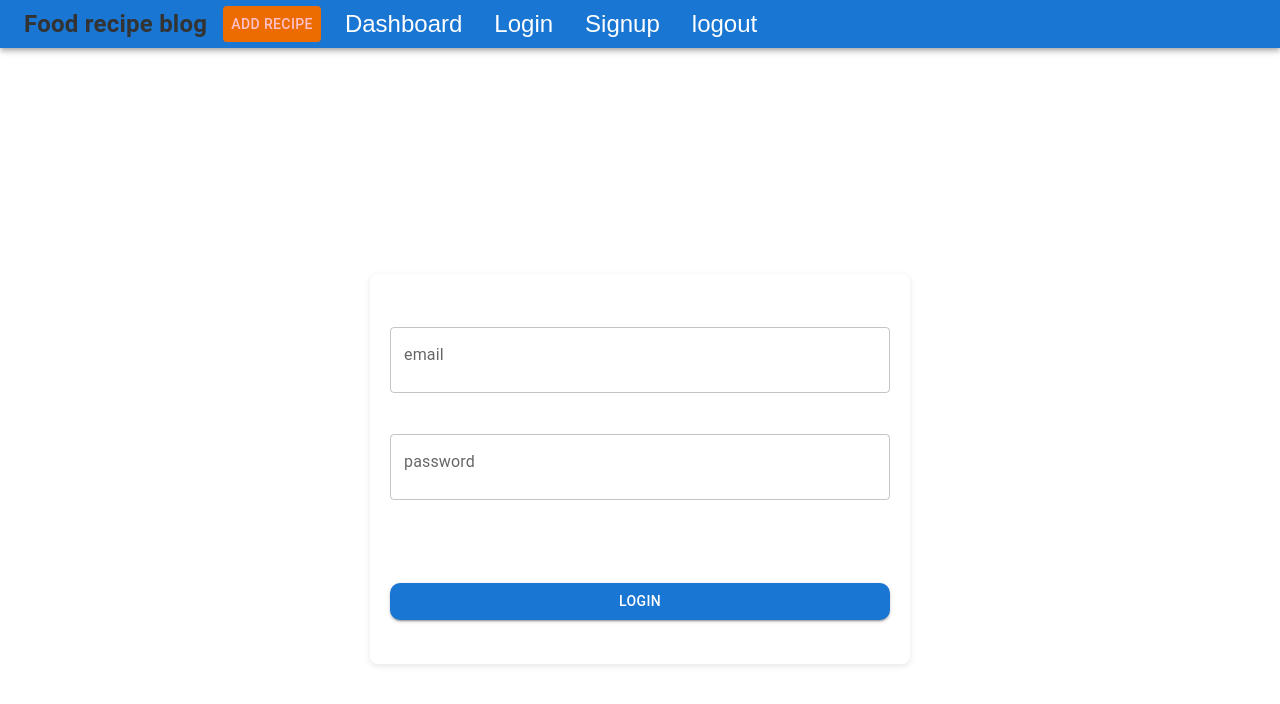
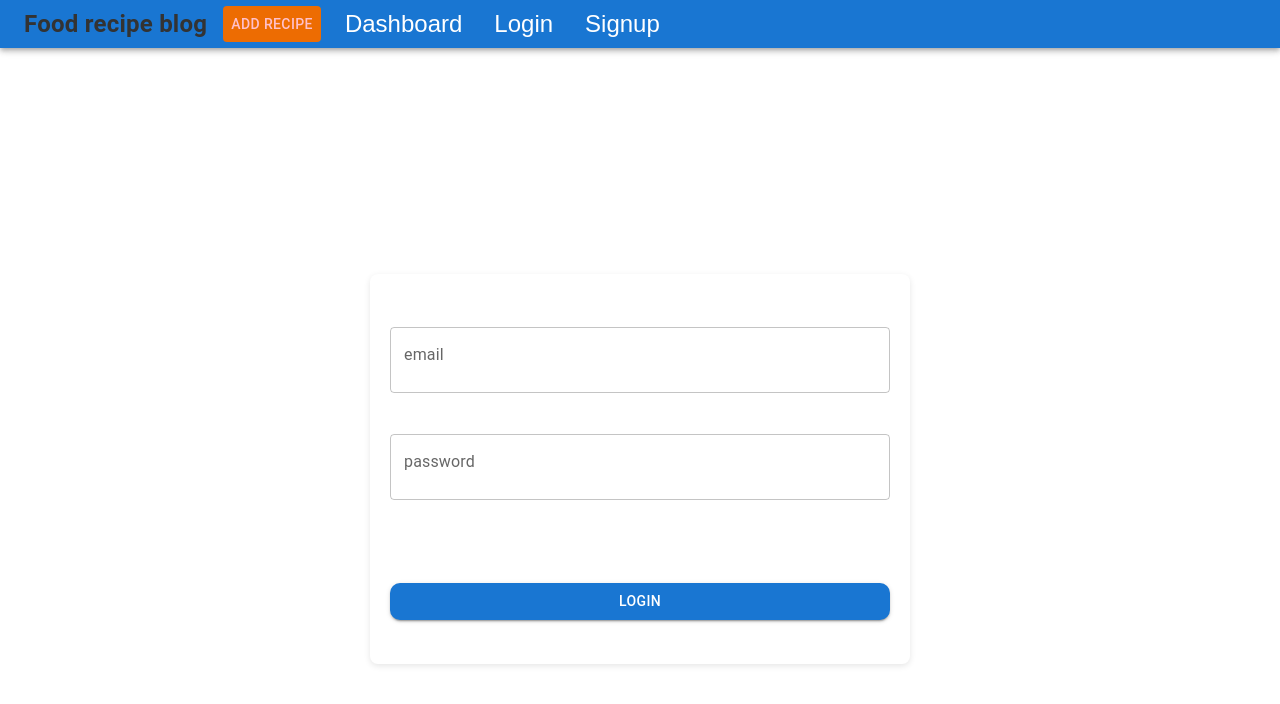
Before and after one commit to manoj2123/food-frontend, a React (Create React App) app: page /login in a window 1280 px wide. Shown: the top 704 px of the page. Built offline with nearby package versions, Linux system fonts and the light colour scheme.

Commit message:
login changes

```diff
--- a/src/Base/Base.js
+++ b/src/Base/Base.js
@@ -7,10 +7,20 @@ function Base({title, description, children}) {
 //const history = useHistory() v5
 const navigate = useNavigate()
 let tokenId = localStorage.getItem("token");
-function handleLogut(){
-    localStorage.removeItem("token")
-    navigate("/login")
+
+
+function handleAuthentication() {
+  if (tokenId) {
+    // User is logged in, perform logout
+    localStorage.removeItem("token");
+    navigate("/login");
+  } else {
+    // User is not logged in, navigate to login page
+    navigate("/login");
+  }
 }
+
+
   return (
     <div className='main-container'>
       <header>
@@ -72,14 +82,16 @@ function handleLogut(){
 
 
 
-    <IconButton
-    edge="end"
-    color="inherit"
-    aria-label="add recipe"
-    onClick={()=>navigate("/login")}
-    sx={{ mr: 2 }}>
-     Login
-    </IconButton>
+
+  <IconButton
+               edge="end"
+                color="inherit"
+                aria-label={tokenId ? "logout" : "login"}
+                onClick={handleAuthentication}
+                sx={{ mr: 2 }}
+              >
+                {tokenId ? "Logout" : "Login"}
+              </IconButton>
 
 
 
@@ -92,14 +104,7 @@ function handleLogut(){
      Signup
     </IconButton>
 
-    <IconButton
-    edge="end"
-    color="inherit"
-    aria-label="add recipe"
-    onClick={handleLogut}
-    sx={{ mr: 2 }}>
-     logout
-    </IconButton>
+
 
   </Toolbar>
 </AppBar>
```
